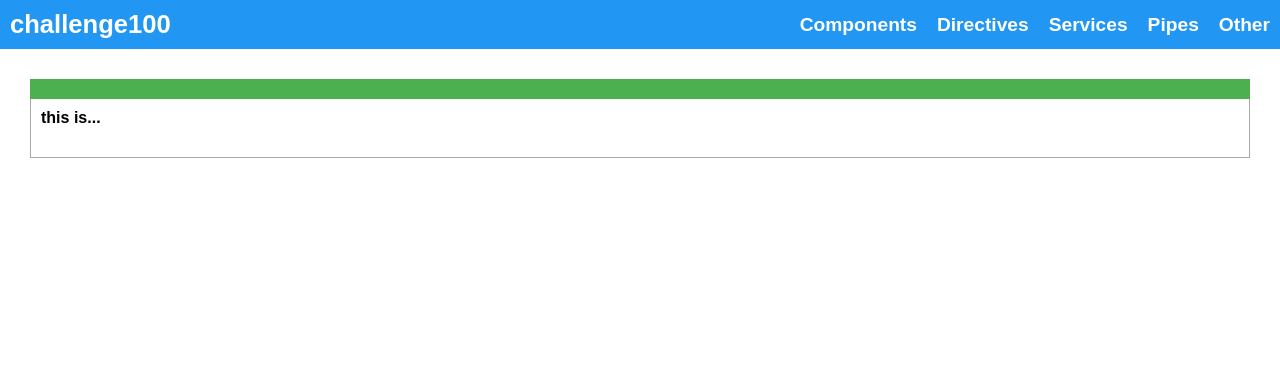
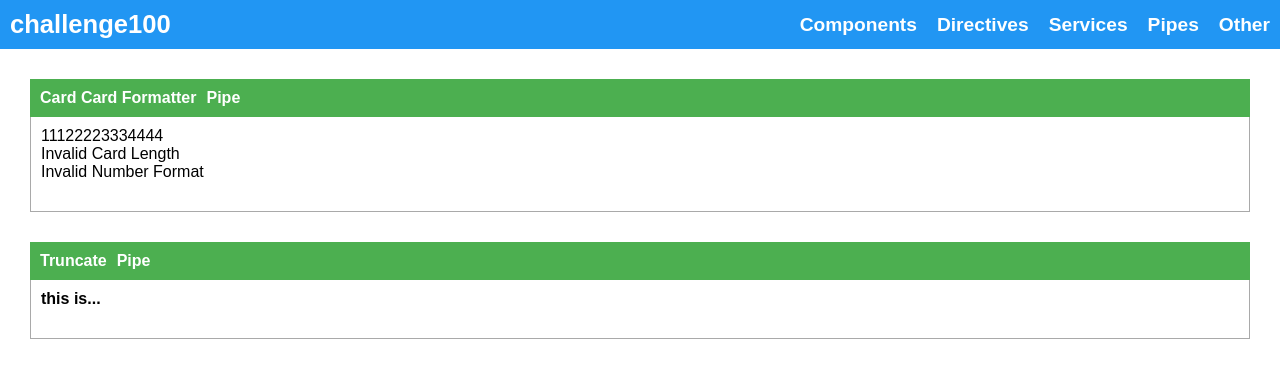
Before and after one commit to pawellesniowski/challenge100, an Angular app: page /pipes in a window 1280 px wide. Shown: the top 378 px of the page. Built offline with nearby package versions, Linux system fonts and the light colour scheme.

Commit message:
day17/task10/100: credit-card-formatter-pipe

```diff
--- /dev/null
+++ b/src/app/pipes/credit-card-formatter/credit-card-formatter.pipe.ts
@@ -0,0 +1,35 @@
+import { Pipe, PipeTransform } from '@angular/core';
+
+@Pipe({
+  name: 'creditCardFormatter',
+})
+export class CreditCardFormatterPipe
+  implements PipeTransform {
+  private validationMessages = {
+    INVALID_LENGTH: 'Invalid Card Length',
+    INVALID_FORMAT: 'Invalid Number Format',
+  };
+
+  transform(value: string): string {
+    if (!this.hasValidLength(value)) {
+      return this.validationMessages.INVALID_LENGTH;
+    }
+
+    if (!this.isOnlyNumbers(value)) {
+      return this.validationMessages.INVALID_FORMAT;
+    }
+    return this.formatCardNumber(value);
+  }
+
+  private hasValidLength(cardNumber: string): boolean {
+    return cardNumber.length === 14;
+  }
+
+  private isOnlyNumbers(cardNumber: string): boolean {
+    return /^\d+$/.test(cardNumber);
+  }
+
+  private formatCardNumber(cardNumber: string): string {
+    return cardNumber;
+  }
+}
--- a/src/app/pipes/pipes.component.html
+++ b/src/app/pipes/pipes.component.html
@@ -1,5 +1,17 @@
-<app-card>
-  <h1 body>
+
+
+
+
+<app-card title="Card Card Formatter" subTitle="Pipe">
+  <div body>
+    <p>{{'11122223334444' | creditCardFormatter}}</p>
+    <p>{{'1234567891012345678910' | creditCardFormatter}}</p>
+    <p>{{'a1122223334444' | creditCardFormatter}}</p>
+  </div>
+</app-card>
+
+<app-card title="Truncate" subTitle="Pipe">
+  <h1 body >
     {{ 'this is string in the template' | truncate: 10 }}
   </h1>
 </app-card>
```
Also changed, not shown: src/app/pipes/pipes.module.ts (+6 -1 lines), 1 other file (tests, documents, lock files or other folders).
